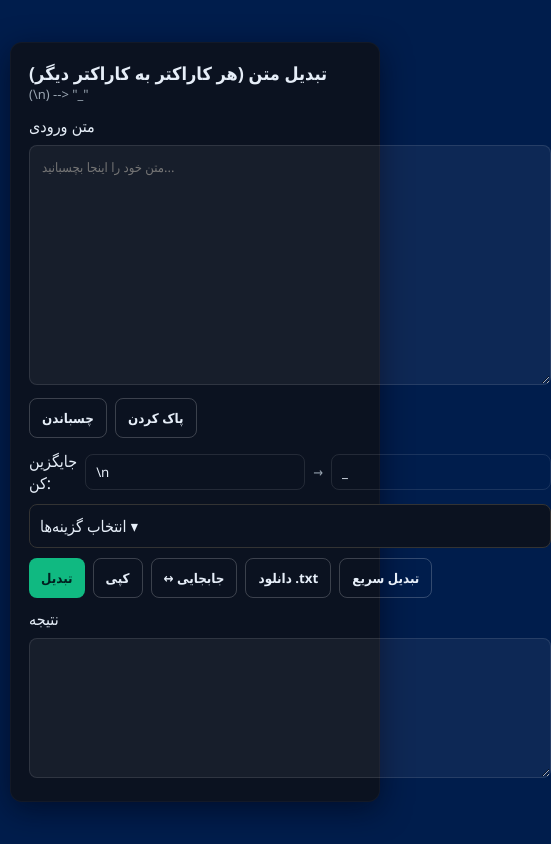
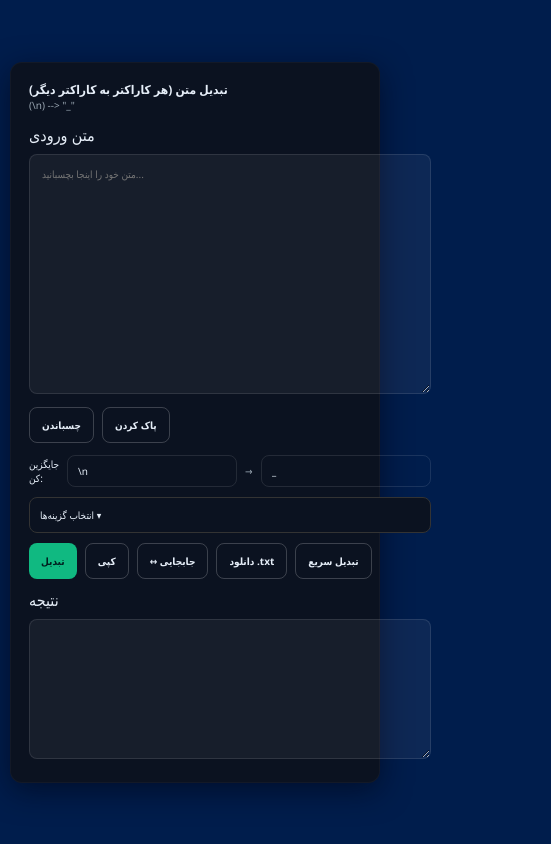
Before and after one commit to AlirezaAsady/alirezaasady.github.io, a plain HTML site: page index.html in a window 390 px wide. Shown: the whole page, 551 px wide, since content can reach past the window. Drawn offline with Linux system fonts and the light colour scheme.

Commit message:
Update index.html

```diff
--- a/index.html
+++ b/index.html
@@ -15,16 +15,13 @@
           padding:18px; box-shadow:0 8px 30px rgba(2,6,23,0.6);
           border:1px solid rgba(255,255,255,0.03);}
     header{margin-bottom:12px;}
-    h1{font-size:18px;margin:0;}
-    p.lead{margin:0;color:var(--muted); font-size:13px;}
+    h1{margin:0;}
+    p.lead{margin:0;color:var(--muted);}
     .grid{display:grid; grid-template-columns:1fr 1fr; gap:12px; margin-top:12px;}
-    @media (max-width: 768px) {
-    .grid {
-        grid-template-columns: 1fr;}}
     textarea{width:100%; height:240px; padding:12px; resize:vertical; min-height:140px;
              background:rgba(255,255,255,0.05); border:1px solid rgba(255,255,255,0.1);
-             color:var(--text); border-radius:8px; font-size:13px; line-height:1.5; margin-top: 8px;}
-    .controls{display:flex; flex-direction:column; gap:10px;}
+             color:var(--text); border-radius:8px; line-height:1.5; margin-top: 8px;}
+    .controls{display:flex; flex-direction:column; gap:10px; max-width: 100%;}
     input[type="text"]{padding:8px 10px; border-radius:8px;
                        border:1px solid rgba(255,255,255,0.1); background:transparent;
                        color:var(--text);}
@@ -45,12 +42,24 @@
     .dropdown-item input{pointer-events:none;}
     .dropdown-item:hover{background:#1a2235;}
     .dropdown-item.selected{background: #00175db3; color:#04ff09; font-weight:600;}
+    .lead{font-size:13px;}
+    .head1{font-size:18px}
+    @media (max-width: 720px) {
+    .wrap {
+        width: 100%;
+        max-width: 720px;}
+    .lead{font-size:10px;}
+    .head1{font-size:12px}
+    button{font-size:10px;}
+    input{font-size:10px;}
+    .dropdown{font-size:10px;}
+    .grid{grid-template-columns: 1fr;}}
   </style>
 </head>
 <body>
   <div class="wrap">
     <header>
-      <h1>تبدیل متن (هر کاراکتر به کاراکتر دیگر)</h1>
+      <h1 class="head1">تبدیل متن (هر کاراکتر به کاراکتر دیگر)</h1>
       <p class="lead"> (<code>\n</code>) <code>--></code> "_"</p>
     </header>
 
@@ -58,7 +67,7 @@
         <!-- ورودی -->
         <div>
             <label for="inputText">متن ورودی</label>
-            <textarea id="inputText" placeholder="متن خود را اینجا بچسبانید..."></textarea>
+            <textarea class="lead" id="inputText" placeholder="متن خود را اینجا بچسبانید..."></textarea>
             <div style="display:flex;gap:8px;margin-top:8px;">
             <button id="pasteBtn" class="secondary small">چسباندن</button>
             <button id="clearBtn" class="secondary small">پاک کردن</button>
@@ -68,11 +77,11 @@
         <!-- کنترل‌ها -->
         <div class="controls">
             <!-- انتخاب target و replacement -->
-            <div style="display:flex; gap:8px; align-items:center;">
+            <div class="lead" style="display:flex; gap:8px; align-items:center;">
             <label for="target">جایگزین کن:</label>
             <input id="target" type="text" value="\n" style="flex:1"
                     title="متن یا کاراکتر اصلی (\\n برای اینتر)" />
-            <span style="font-size:13px; color:#9aa6b2;">→</span>
+            <span class="lead" style="color:#9aa6b2;">→</span>
             <input id="replacement" type="text" value="_" style="flex:1"
                     title="متن یا کاراکتر جایگزین" />
             </div>
@@ -107,7 +116,7 @@
 
             <div>
                 <label for="outputText">نتیجه</label>
-                <textarea id="outputText"></textarea>
+                <textarea class="lead" id="outputText"></textarea>
             </div>
         </div>
     </div>
```
